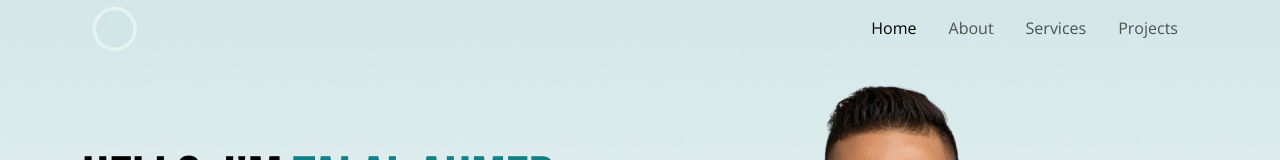
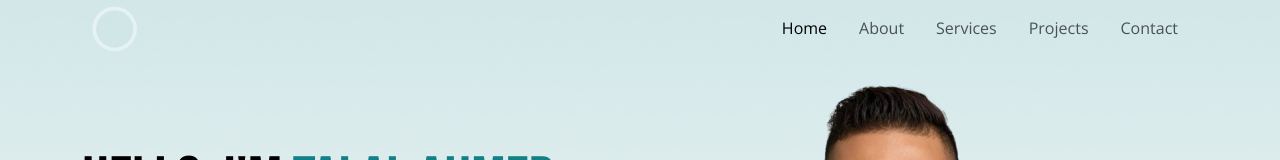
Before and after one commit to talal194/portfolio, a React (Vite) app: page / in a window 1280 px wide. Shown: the top 160 px of the page. Built offline with nearby package versions, Linux system fonts and the light colour scheme.

Commit message:
links are working

```diff
--- a/src/sections/Nav.jsx
+++ b/src/sections/Nav.jsx
@@ -9,14 +9,14 @@ export default function Nav(){
 return(<section className="container">
     <nav className="navbar navbar-expand-lg">
     <div className="container-fluid">
-      <Link className="navbar-brand" to="/"></Link>
+      <Link className="navbar-brand" to="#"></Link>
       <button className="navbar-toggler" type="button" data-bs-toggle="collapse" data-bs-target="/navbarNav" aria-controls="navbarNav" aria-expanded="false" aria-label="Toggle navigation">
         <span className="navbar-toggler-icon"></span>
       </button>
       <div className="collapse navbar-collapse" id="navbarNav">
         <ul className="navbar-nav ms-auto">
           <li className="nav-item">
-            <Link className="nav-link active" aria-current="page" to="/">Home</Link>
+            <Link className="nav-link active" aria-current="page" to="hero" smooth={true} duration={500}>Home</Link>
           </li>
           <li className="nav-item">
             <Link className="nav-link" to="about" smooth={true} duration={500}>About</Link>
@@ -27,9 +27,9 @@ return(<section className="container">
           <li className="nav-item">
             <Link className="nav-link" to="projects" smooth={true} duration={500}>Projects</Link>
           </li>
-          {/* <li className="nav-item">
-            <Link className="nav-link" to="/blog" >Blog</Link>
-          </li> */}
+          <li className="nav-item">
+            <Link className="nav-link" to="contact" >Contact</Link>
+          </li>
         </ul>
       </div>
     </div>
--- a/src/sections/nav.css
+++ b/src/sections/nav.css
@@ -4,3 +4,8 @@ header {
     z-index: 9;
     width: 100%;
 }
+
+
+.nav-link {
+  cursor: pointer;   /* show hand pointer */
+}
```
